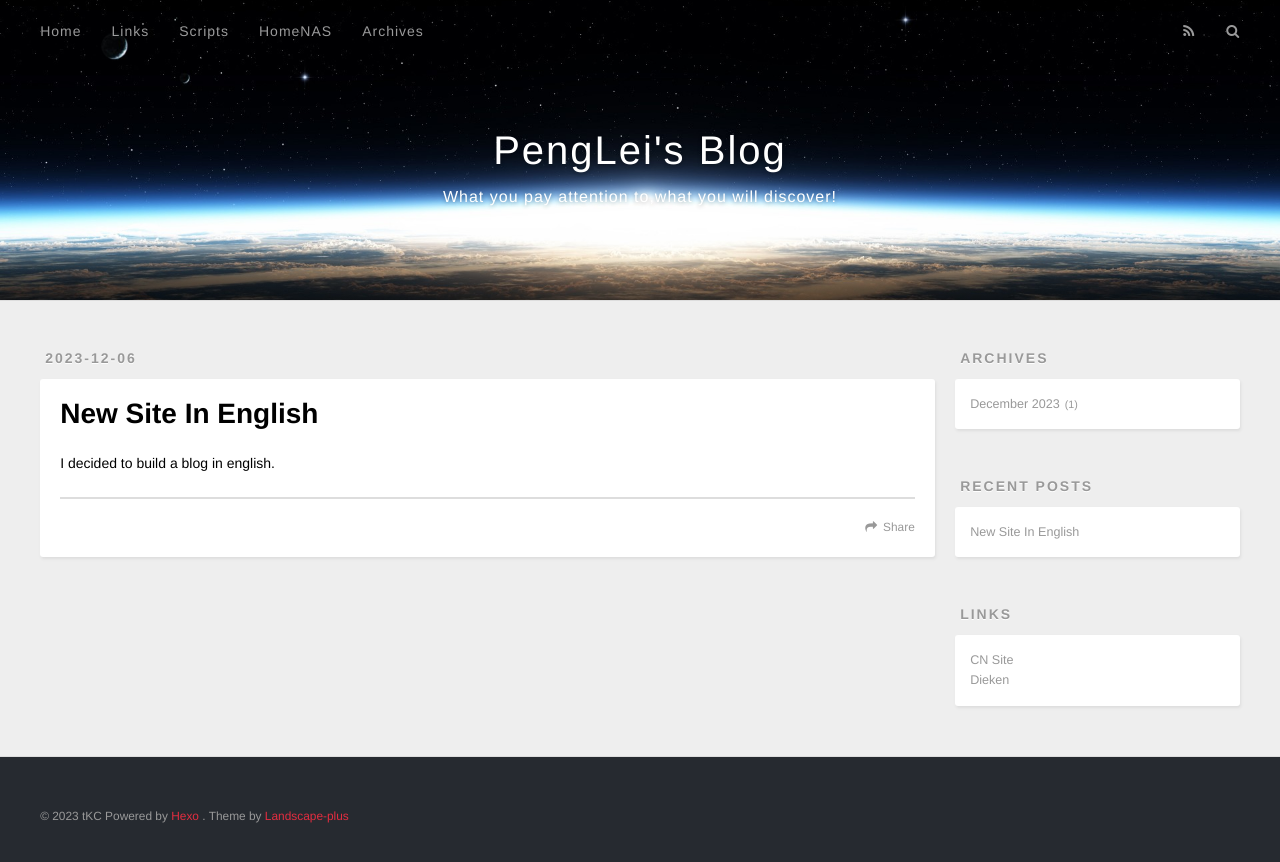
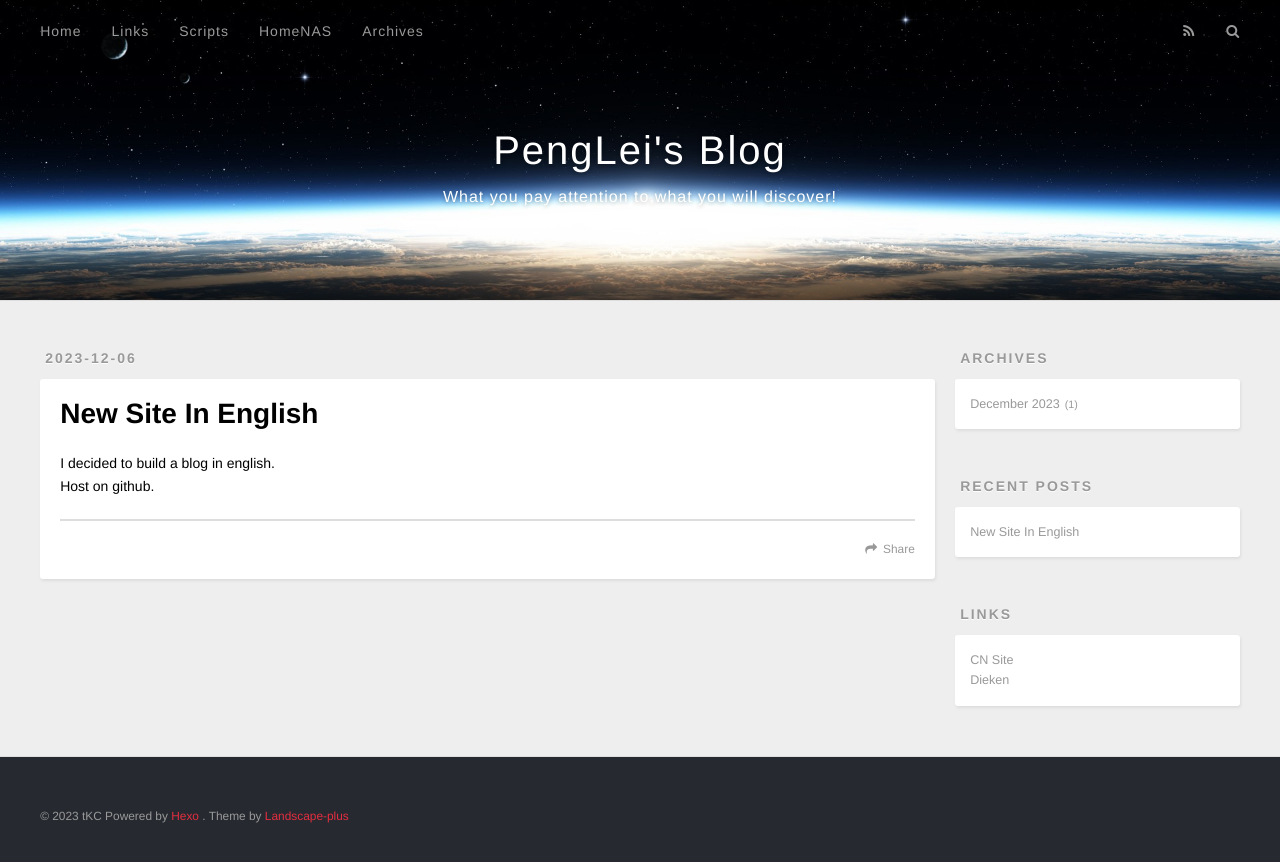
Before and after one commit to pengleicn/pengleicn.github.io, a plain HTML site: page 2023/12/06/New-Site-In-English/index.html in a window 1280 px wide. Drawn offline with nearby package versions, Linux system fonts and the light colour scheme; files whose address does not match are found by name.

Commit message:
20231216

```diff
--- a/2023/12/06/New-Site-In-English/index.html
+++ b/2023/12/06/New-Site-In-English/index.html
@@ -6,15 +6,15 @@
 
   <title>New Site In English | PengLei&#39;s Blog</title>
   <meta name="viewport" content="width=device-width, initial-scale=1, maximum-scale=1">
-  <meta name="description" content="I decided to build a blog in english.">
+  <meta name="description" content="I decided to build a blog in english.Host on github.">
 <meta property="og:type" content="article">
 <meta property="og:title" content="New Site In English">
 <meta property="og:url" content="http://penglei.name/2023/12/06/New-Site-In-English/index.html">
 <meta property="og:site_name" content="PengLei&#39;s Blog">
-<meta property="og:description" content="I decided to build a blog in english.">
+<meta property="og:description" content="I decided to build a blog in english.Host on github.">
 <meta property="og:locale" content="en_US">
 <meta property="article:published_time" content="2023-12-06T09:48:28.000Z">
-<meta property="article:modified_time" content="2023-12-06T09:49:39.618Z">
+<meta property="article:modified_time" content="2023-12-15T16:47:03.848Z">
 <meta property="article:author" content="tKC">
 <meta name="twitter:card" content="summary">
 
@@ -102,7 +102,7 @@
 
     <div class="article-entry" itemprop="articleBody">
 
-        <p>I decided to build a blog in english.</p>
+        <p>I decided to build a blog in english.<br>Host on github.</p>
 
 
     </div>
```
Also changed, not shown: index.html (+1 -1 lines), links/index.html (+4 -4 lines).
